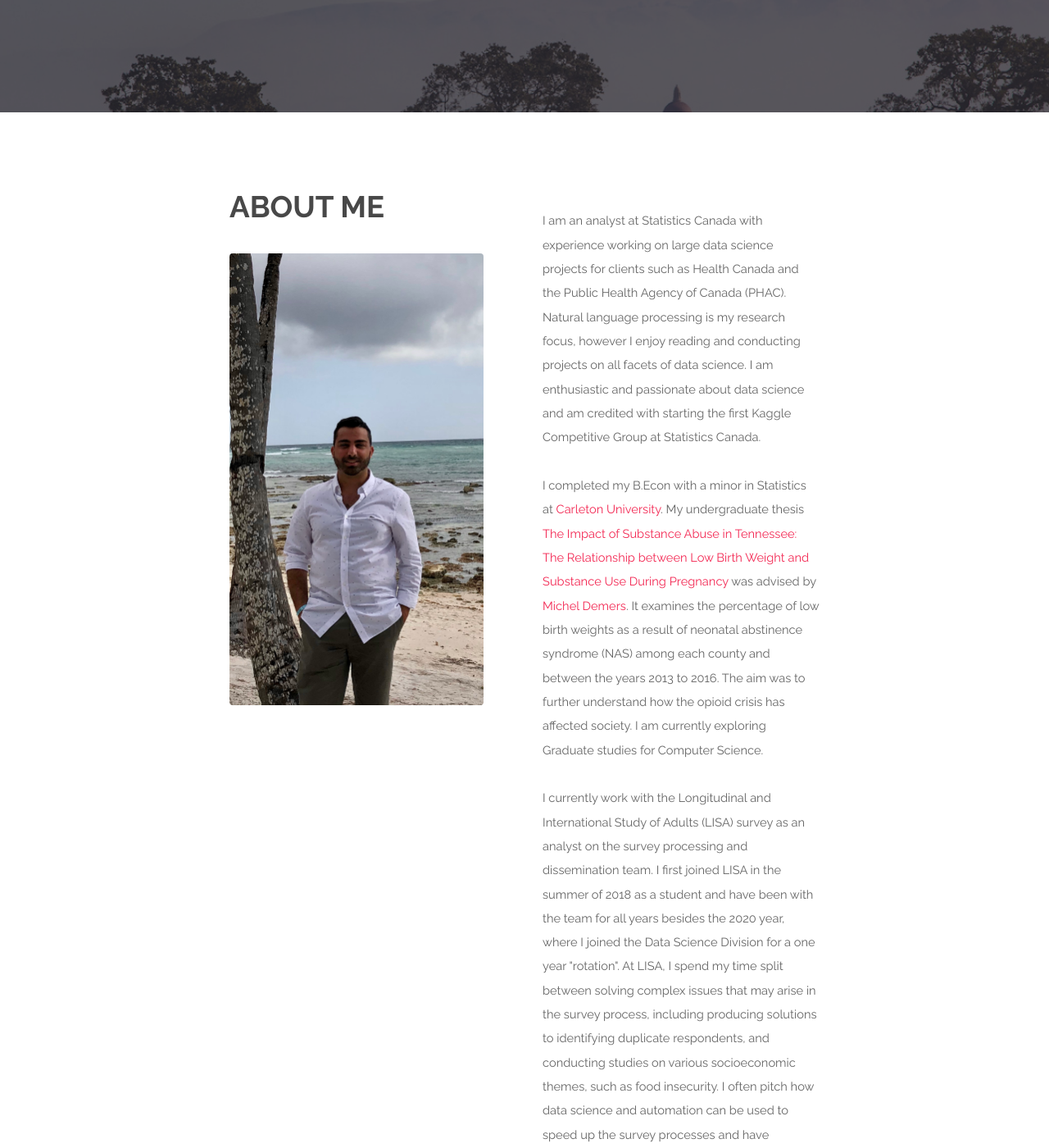
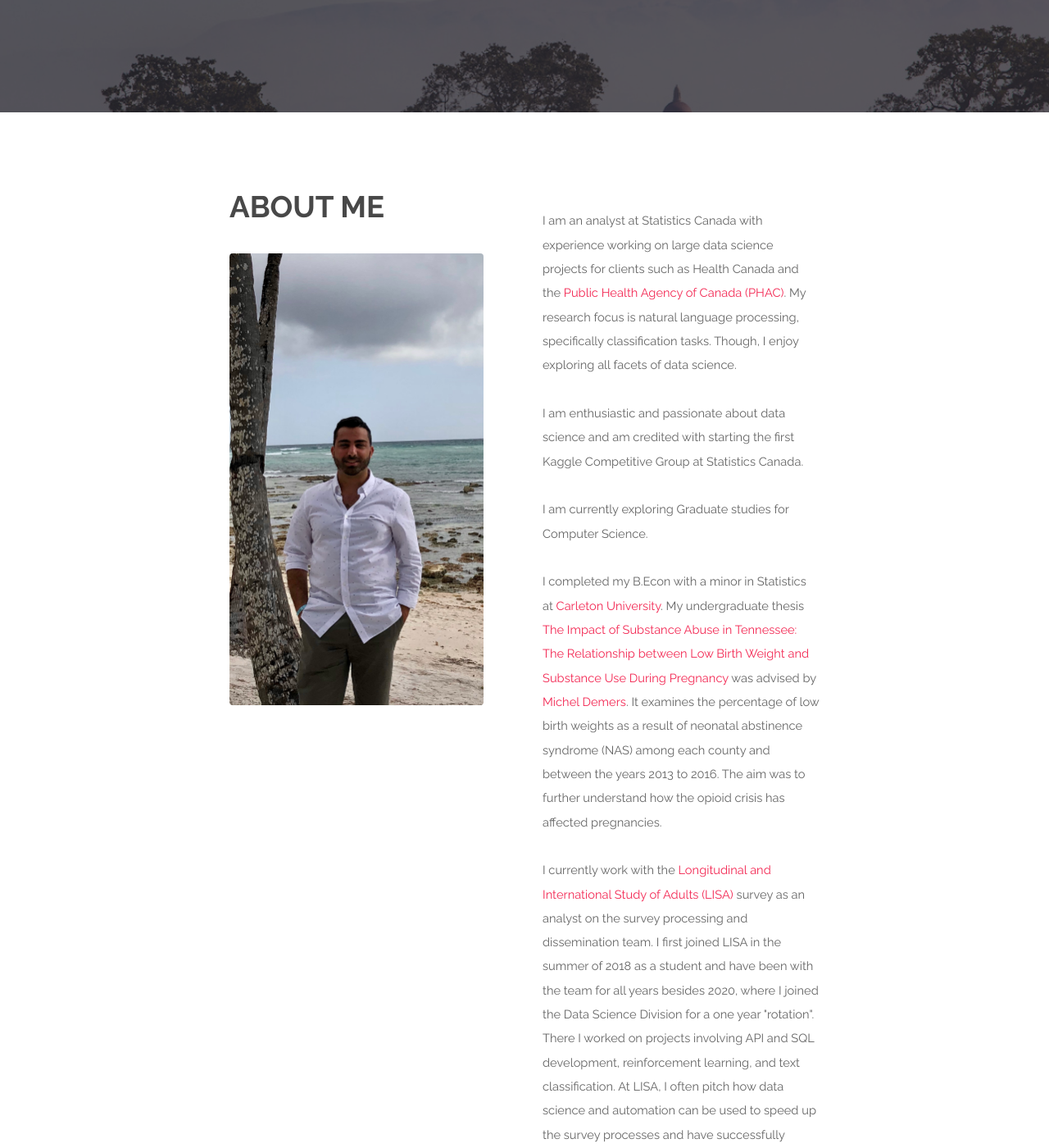
Before and after one commit to a-elhajj/a-elhajj.github.io, a Jekyll site: the page index.html, which Jekyll copies as it is, in a window 1280 px wide and 1400 px high, scrolled down 336 px. Shown: the whole window at 82% size. Built offline with Jekyll 4.4.1, drawn with Linux system fonts in a browser that asks for light colours; some of the changed text lies outside the part shown.

Commit message:
fixed the bio

```diff
--- a/index.html
+++ b/index.html
@@ -83,31 +83,31 @@
 							<div class="6u$ 12u$(medium)">
                 <br>
 				<p>I am an analyst at Statistics Canada with experience working on large data science projects for clients such as
-                    Health Canada and the Public Health Agency of Canada (PHAC). Natural language processing is my research focus,
-                    however I enjoy reading and conducting projects on all facets of data science.
+                    Health Canada and the <a href="https://www.statcan.gc.ca/eng/data-science/network/npi" target="_blank">Public Health Agency of Canada (PHAC)</a>.
+                    My research focus is natural language processing, specifically classification tasks.
+                    Though, I enjoy exploring all facets of data science.<p>
 
-                    I am enthusiastic and passionate about data science and am credited with starting the first
+                <p>I am enthusiastic and passionate about data science and am credited with starting the first
                     Kaggle Competitive Group at Statistics Canada.
                 </p>
+                <p>I am currently exploring Graduate studies for Computer Science.</p>
 
-        <p>I completed my B.Econ with a minor in Statistics at <a href="https://carleton.ca/economics/" target="_blank">Carleton University</a>.
+            <p>I completed my B.Econ with a minor in Statistics at <a href="https://carleton.ca/economics/" target="_blank">Carleton University</a>.
             My undergraduate thesis <a href="/docs/LowBirthNAS.pdf" target="_blank">The Impact of Substance Abuse in Tennessee: The Relationship between Low Birth
                 Weight and Substance Use During Pregnancy</a> was advised by <a href="https://carleton.ca/economics/people/demers-michel/" target="_blank">Michel Demers</a>.
                 It examines the percentage of low birth weights as a result of neonatal abstinence syndrome (NAS) among each county and between the years 2013 to 2016.
-                The aim was to further understand how the opioid crisis has affected society.
+                The aim was to further understand how the opioid crisis has affected pregnancies.<p>
 
-                I am currently exploring Graduate studies for Computer Science.
-        </p>
+        <p>I currently work with the <a href="https://www23.statcan.gc.ca/imdb/p2SV.pl?Function=getSurvey&Id=1285662" target="_blank">Longitudinal and International Study of Adults (LISA)</a>
+            survey as an analyst on the survey processing and dissemination team. I first joined LISA in the summer of 2018 as a student and have been
+            with the team for all years besides 2020, where I joined the Data Science Division for a one year "rotation". There I worked on projects involving
+            API and SQL development, reinforcement learning, and text classification.
 
-        <p>I currently work with the Longitudinal and International Study of Adults (LISA) survey as an analyst on the
-            survey processing and dissemination team. I first joined LISA in the summer of 2018 as a student and have been
-            with the team for all years besides the 2020 year, where I joined the Data Science Division for a one year "rotation".
+            <!-- At LISA, I currently spend my time split between solving complex issues that may arise in the survey process, including
+            producing solutions to identifying duplicate respondents, and conducting studies on various socioeconomic themes,
+            such as food insecurity. -->
 
-            At LISA, I spend my time split between solving complex issues that may arise in the survey process, including
-            producing solutions to identifying duplicate respondents, and conducting studies on various socioeconomic themes,
-            such as food insecurity.
-
-            I often pitch how data science and automation can be used to speed up the survey processes
+            At LISA, I often pitch how data science and automation can be used to speed up the survey processes
             and have successfully implemented data science tools into the LISA pipeline. These include anomaly detection,
             North American Industry Classification System (NAICS) code classification, and IBM-WATSON ICD-10 code classification.
         </p>
@@ -147,7 +147,7 @@
               <div class="feature">
                   <div class="image rounded">
                       <a href="https://www150.statcan.gc.ca/n1/pub/89-648-x/89-648-x2021001-eng.htm">
-                          <img src="images/dice.jpg" alt="" />
+                          <img src="images/foodinsecurity.jpg" alt="" />
                       </a>
                   </div>
                   <div class="content">
```
